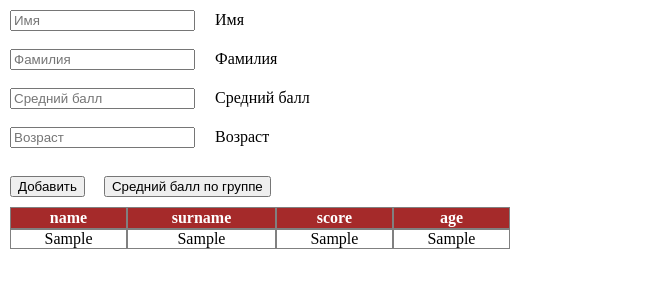
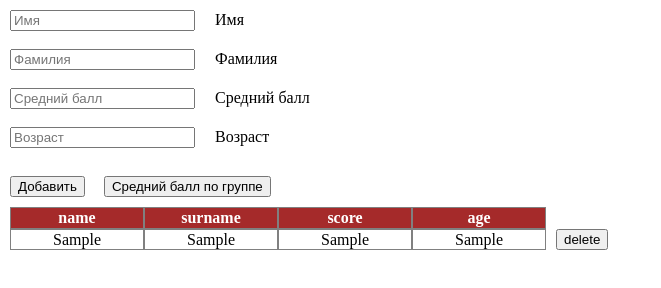
Before and after one commit to rekerok05/LabsJS, a plain HTML site: page Lab 2/index.html in a window 1280 px wide. Both pictures are taken after typing "Sample", "Sample", "Sample", "Sample" into the empty fields and a click on the button "Добавить". Shown: the whole page, without its empty margins (0-661 px from the left). Drawn offline with Linux system fonts and the light colour scheme.

Commit message:
add buttons

```diff
--- a/Lab 2/script.js
+++ b/Lab 2/script.js
@@ -1,12 +1,23 @@
 const arrStudents = [];
 const arrKeys = ["name", "surname", "score", "age"];
+const Buttons = ["delete"];
 let IDTR = 0;
+
+// Функции связанные с генерированием таблицы
+/////////////////////////////////////////////
+const createElementButton = function(nameBtn) {
+    const btn = document.createElement("button");
+    btn.textContent = nameBtn;
+    btn.classList.add("btn_action");
+    btn.setAttribute("onclick", "deleteStudent(" + IDTR + ")");
+    return btn;
+}
 
 const createElementCell = function(cell ,text) {
     // cell - какая ячейка будет созаваться
     // text - текст, который будет находится в этой ячейке
     let tmp = document.createElement(cell);
-    tmp.appendChild(document.createTextNode(text));
+    tmp.appendChild(document.createTextNode(text + ""));
     return tmp;
 }
 
@@ -15,15 +26,31 @@ const createTr = function name(cells, fill) {
     // fill - массив, из которого берутся данные для заполнения
     let tr = document.createElement("tr");
     tr.id = IDTR;
+    // tr.classList.add(IDTR);
+    tr.setAttribute("data-id_", IDTR);
+    for (let i = 0; i < fill.length; i++) {
+        // tmp - временняая ячейка, которую потом засоваем в строку
+        let td = createElementCell(cells, fill[i]);
+
+        // если мы делаем не голову таблицы, то мы должны дать классы
+        // каждой ячейке, чтоб отдельно можно было рабоатть с каждым
+        // столбцом по отдельности
+        if(cells == "td") {
+            td.classList.add(arrKeys[i]);
+        }
+        tr.appendChild(td);
+    }
+    //
+    if(cells == "td") {
+        for (let i = 0; i < Buttons.length; i++){
+            let td = createElementCell(cells, "");
+            td.appendChild(createElementButton(Buttons[i]));
+            td.classList.add("td_button");
+
+            tr.appendChild(td);
+        }
+    }
     IDTR++;
-    for (let i = 0; i < arrKeys.length; i++) {
-        let tmp = createElementCell(cells, fill[i]);
-        // tmp - временняая ячейка, которую потом засовые в строку
-        if(cells == "td") {
-            tmp.classList.add(arrKeys[i]);
-        }
-        tr.appendChild(tmp);
-    }
     return tr;
 }
 
@@ -37,6 +64,24 @@ const takeHeadTable = function() {
 }
 takeHeadTable();
 
+const clearInput = function() {
+    for (let i = 0; i < arrKeys.length; i++) {
+        document.getElementById(arrKeys[i]).value = "";
+    }
+}
+
+const renderString = function(arrInfoOneStudent) {
+    const myTable = document.getElementById("myTable");
+    let tr = createTr("td", arrInfoOneStudent);
+    myTable.appendChild(tr);
+    clearInput();
+}
+/////////////////////////////////////////////
+/////////////////////////////////////////////
+
+
+// Две функции кнопок добавить и посчитать средний балл
+/////////////////////////////////////////////
 const addStudent = function() {
     let arrInfoOneStudent = [];
     // arrInfoOneStudent - в этот массив будут запихиваться
@@ -46,28 +91,15 @@ const addStudent = function() {
     }
     let studentItem = {};
     for (let i = 0; i < arrKeys.length; i++){
-        studentItem["arrKeys[i]"] = arrInfoOneStudent[i];
+        studentItem[arrKeys[i]] = arrInfoOneStudent[i];
     }
+    studentItem["idSt"] = IDTR;
     renderString(arrInfoOneStudent);
     arrStudents.push(studentItem);
 }
 
-const clearInput = function() {
-    for (let i = 0; i < arrKeys.length; i++) {
-        document.getElementById(arrKeys[i]).value = "";
-    }
-}
-
-const renderString = function(arrInfoOneStudent) {
-    const myTable = document.getElementById('myTable');
-    let tr = createTr("td", arrInfoOneStudent);
-    myTable.appendChild(tr);
-    clearInput();
-}
-
 const calculationOfScores = function() {
     const scorelFields = document.querySelectorAll(".score");
-    console.log(scorelFields);
     let sum = 0;
     for (let i = 0; i < scorelFields.length; i++) {
         sum += Number(scorelFields[i].textContent)
@@ -75,3 +107,15 @@ const calculationOfScores = function() {
     let score = sum / scorelFields.length;
     alert(score)
 }
+/////////////////////////////////////////////
+/////////////////////////////////////////////
+
+// Функции связанные с нажатием кнопок действии
+/////////////////////////////////////////////
+const deleteStudent = function(numberTr) {
+    // alert(numberTr);
+    let trDelete = document.getElementById(numberTr);
+    let tg = document.getElementById(numberTr - 1);
+    tg.id = "gfdg";
+    trDelete.remove();
+}
--- a/Lab 2/style.css
+++ b/Lab 2/style.css
@@ -17,20 +17,30 @@ button {
 #myTable {
   border: solid 0 black;
   border-spacing: 0;
-  width: 500px;
   text-align: center;
 }
-
-
 
 th {
   border: 1px solid grey;
   background-color: brown;
   color: white;
+  width: 130px;
 }
 
 td {
   border: 1px solid grey;
   padding: 0;
+  width: 130px;
+}
 
+.btn_action {
+  margin: 0;
+  width: 100%;
+  height: 50%;
 }
+
+.td_button {
+  padding-left: 10px;
+  border: none;
+  width: 15px;
+}
```
